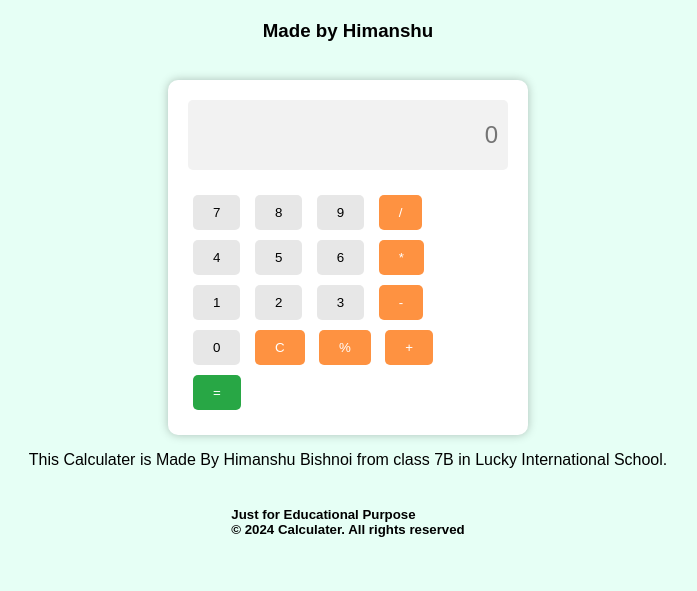
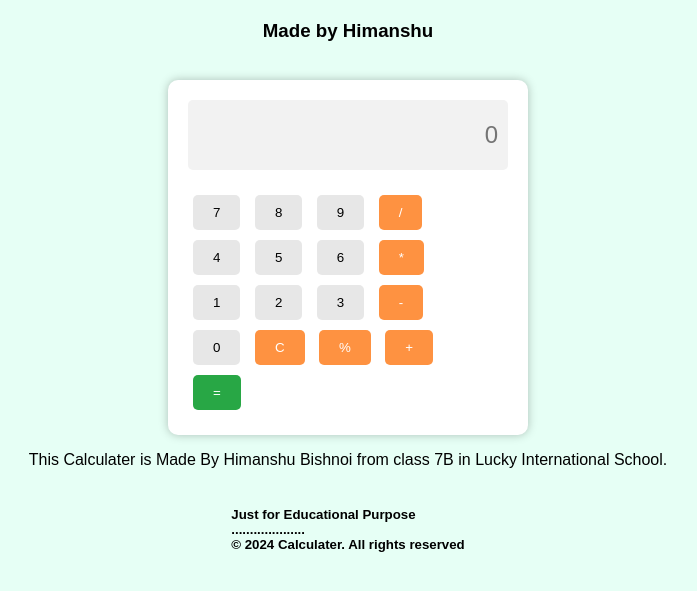
Before and after one commit to HimHacks/Calculater, a plain HTML site: page index.html in a window 1280 px wide. Shown: the part 79-670 px from the top of the page, without its empty margins (292-989 px from the left). Drawn offline with Linux system fonts and the light colour scheme.

Commit message:
Update index.html

```diff
--- a/index.html
+++ b/index.html
@@ -131,7 +131,7 @@ function clearScreen() {
     </div>
   </div>
   <p>This Calculater is Made By Himanshu Bishnoi from class 7B in Lucky International School.</p>
-  <h5>Just for Educational Purpose<br>
+  <h5>Just for Educational Purpose<br>....................<br>
   &copy 2024 Calculater. All rights reserved</h5>
 </body>
 </html>
```
